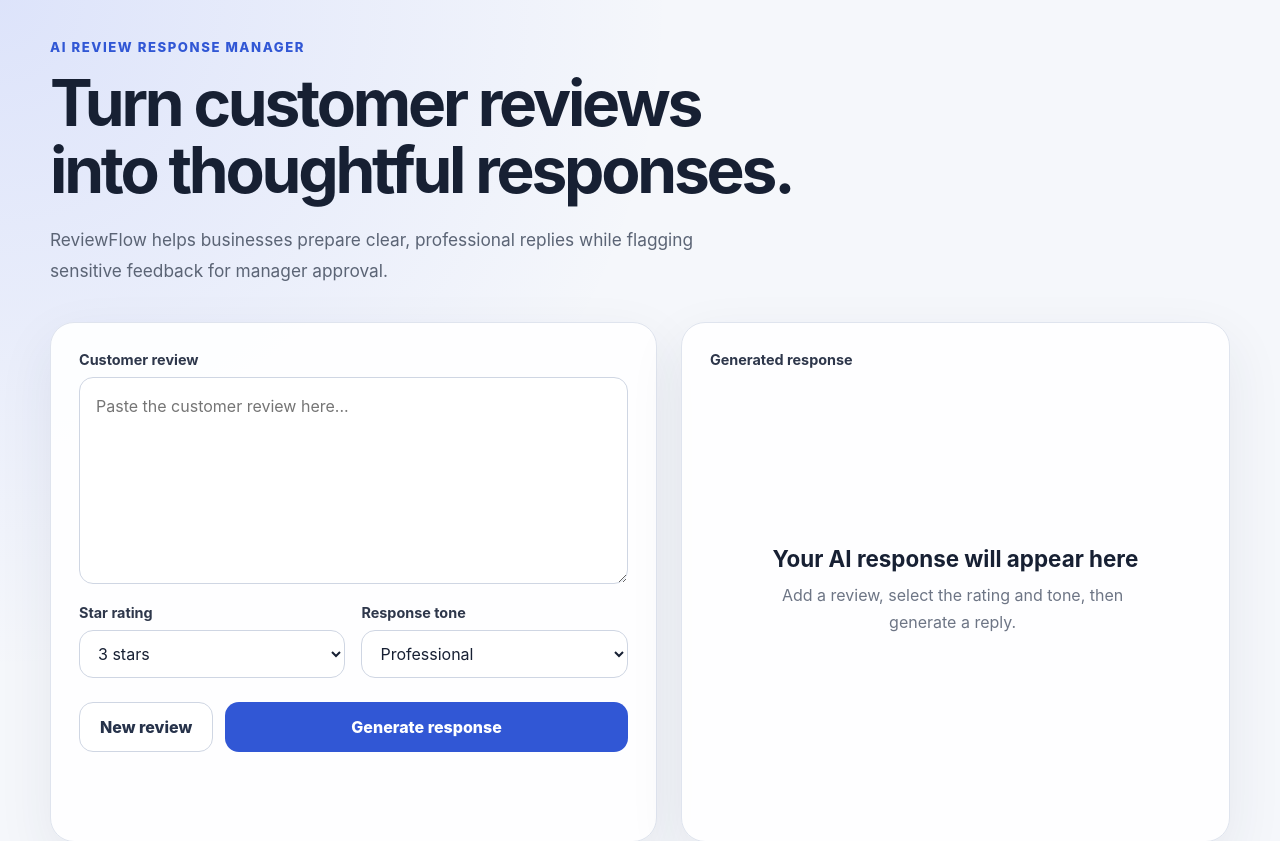
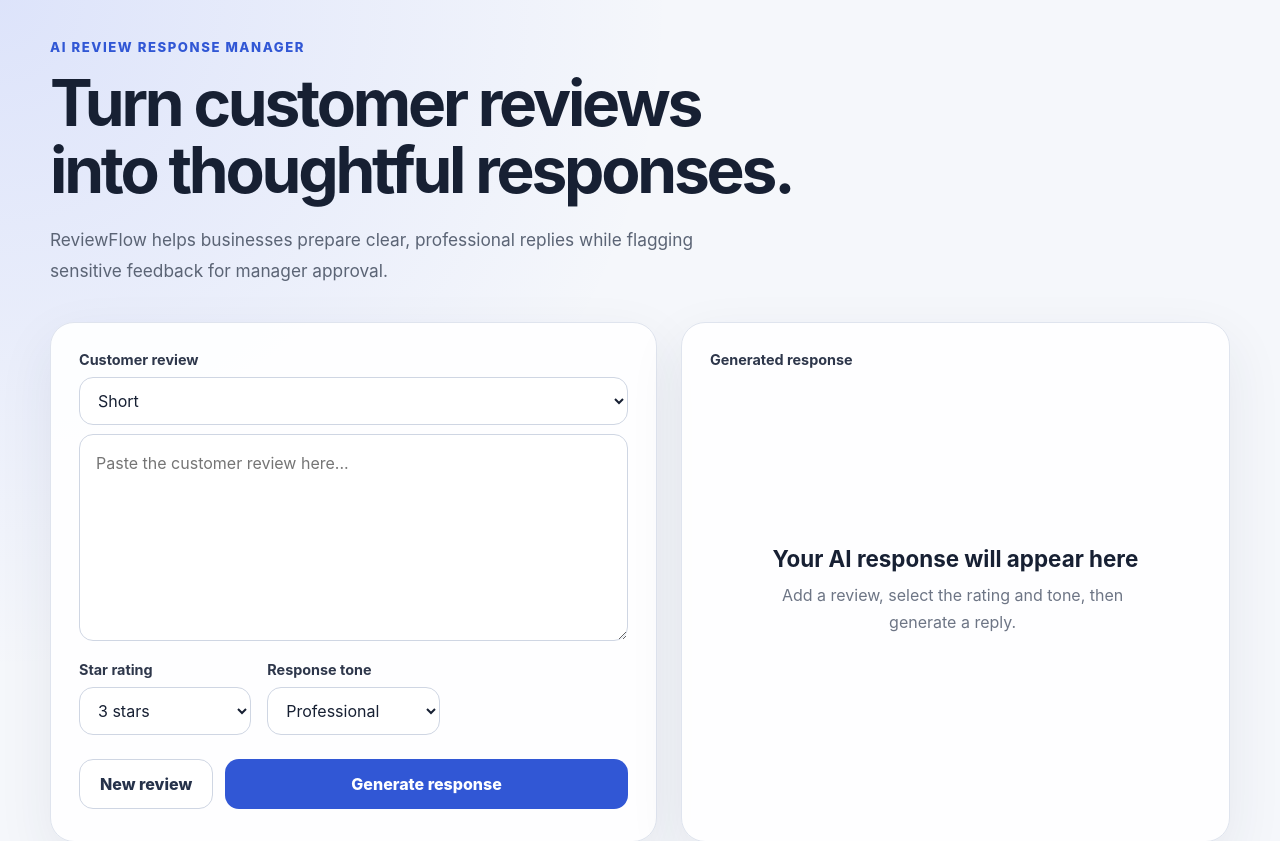
Before and after one commit to DSatyakeerthi/reviewflow, a React (Vite) app in the folder client/: page / in a window 1280 px wide. Shown: the top 841 px of the page. Built offline with nearby package versions, Linux system fonts and the light colour scheme; no server answers.

Commit message:
Add selectable response length

```diff
--- a/client/src/App.css
+++ b/client/src/App.css
@@ -124,7 +124,7 @@
 
 .form-row {
   display: grid;
-  grid-template-columns: 1fr 1fr;
+  grid-template-columns: repeat(3, 1fr);
   gap: 16px;
   margin-top: 20px;
 }
--- a/client/src/App.tsx
+++ b/client/src/App.tsx
@@ -2,6 +2,7 @@
 import './App.css'
 
 type Tone = 'Professional' | 'Friendly' | 'Apologetic' | 'Concise'
+type ResponseLength = 'Short' | 'Medium' | 'Long'
 
 type HistoryItem = {
   id: string
@@ -42,7 +43,8 @@
   const [copied, setCopied] = useState(false)
   const [incomingReviews, setIncomingReviews] = useState<IncomingReview[]>([])
   const [isReceivingReview, setIsReceivingReview] = useState(false)
-
+  const [responseLength, setResponseLength] =
+  useState<ResponseLength>('Short')
   const [history, setHistory] = useState<HistoryItem[]>(() => {
     try {
       const savedHistory = localStorage.getItem(HISTORY_KEY)
@@ -85,6 +87,7 @@
             review,
             rating,
             tone,
+            responseLength,
           }),
         },
       )
@@ -161,6 +164,7 @@
   setReview('')
   setRating('3')
   setTone('Professional')
+  setResponseLength('Short')
   setResponse('')
   setRequiresApproval(false)
   setError('')
@@ -296,7 +300,18 @@
         <form className="review-form" onSubmit={handleSubmit}>
           <div className="form-group">
             <label htmlFor="review">Customer review</label>
-
+            <select
+    id="responseLength"
+    value={responseLength}
+    onChange={(event) =>
+      setResponseLength(event.target.value as ResponseLength)
+    }
+    disabled={isLoading}
+  >
+    <option>Short</option>
+    <option>Medium</option>
+    <option>Long</option>
+  </select>
             <textarea
               id="review"
               value={review}
```
Also changed, not shown: 1 other file (tests, documents, lock files or other folders).
